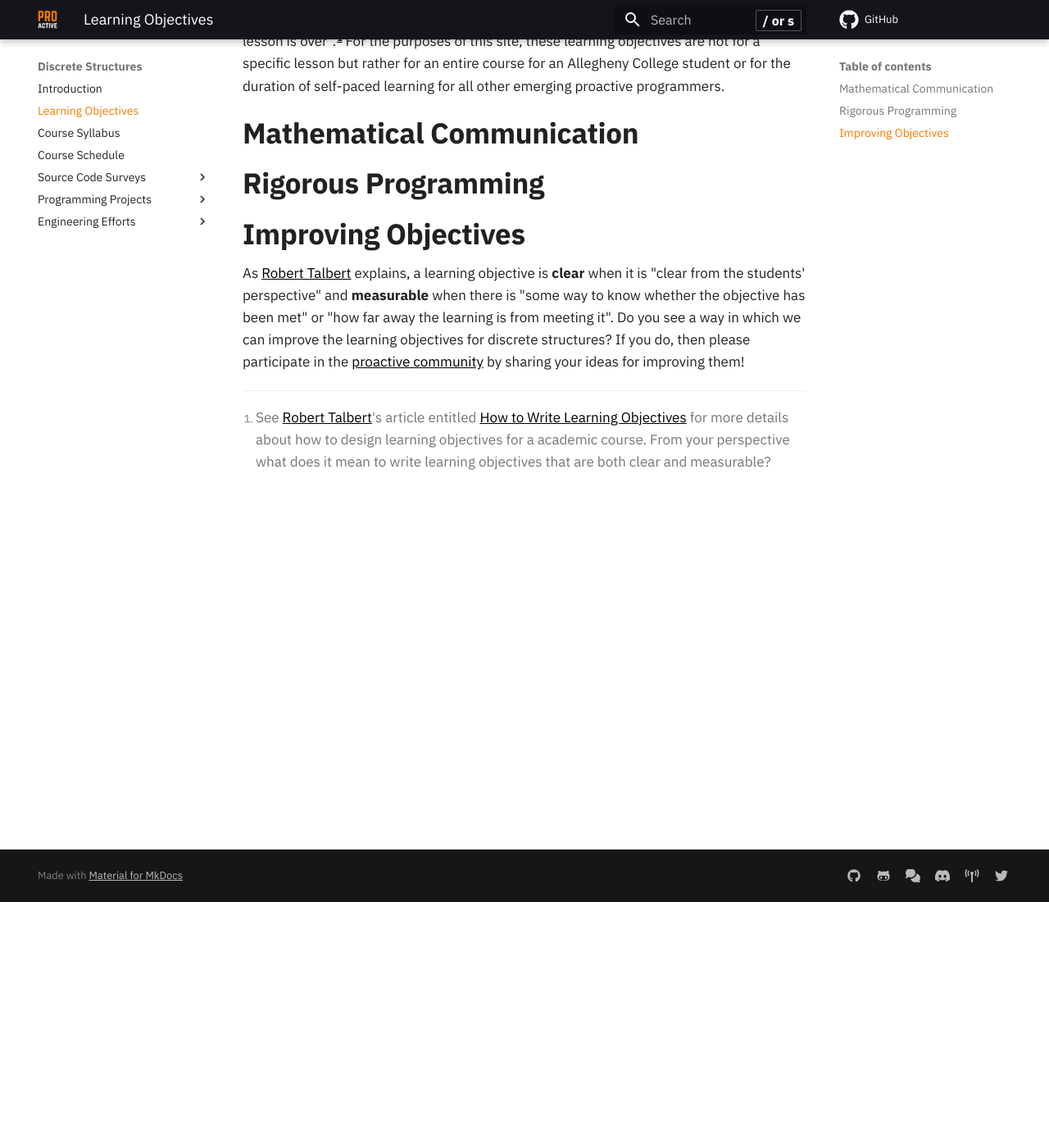
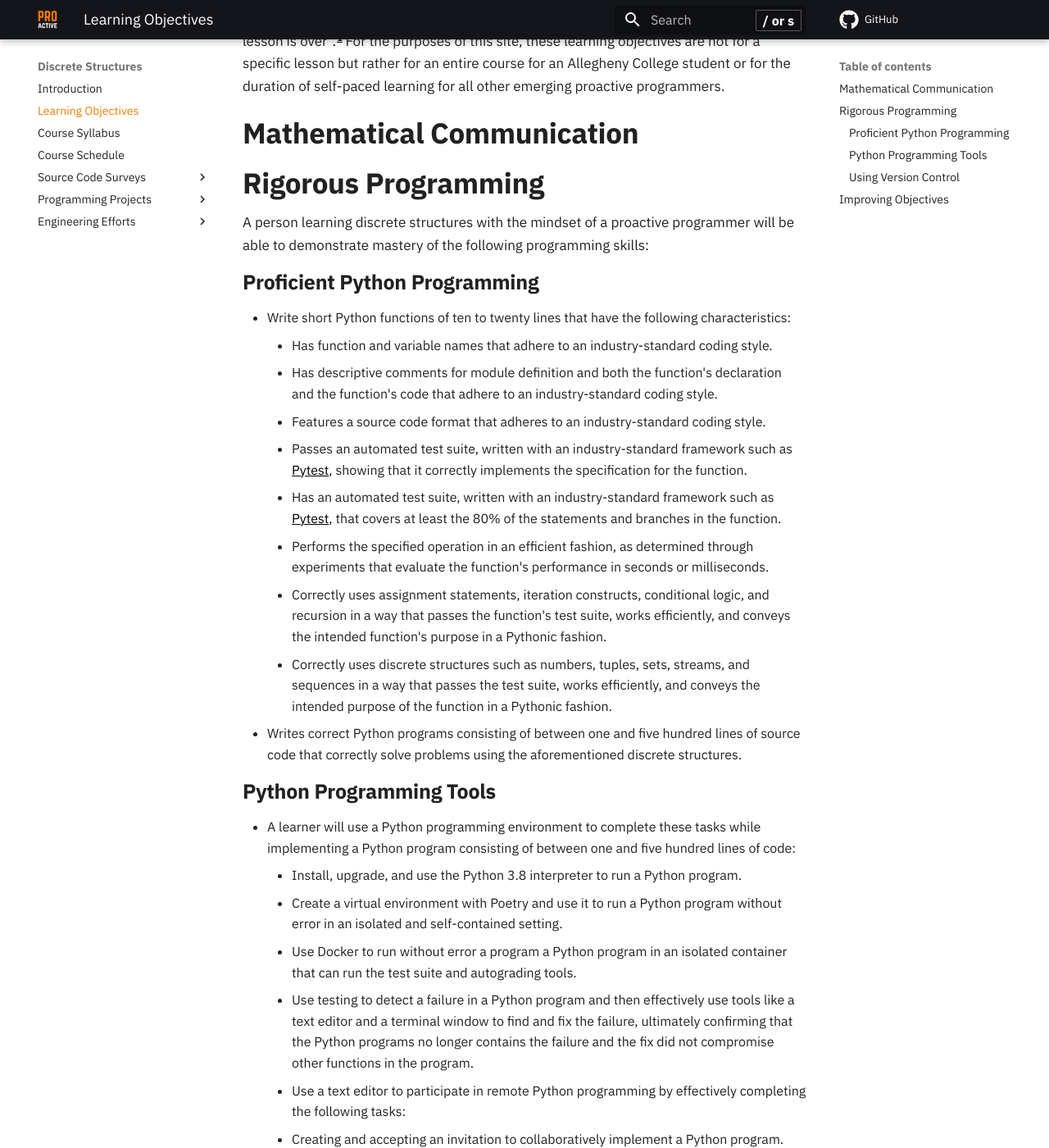
Before and after one commit to ProactiveProgrammers/www.proactiveprogrammers.com, an MkDocs documentation site: the page built from docs/discrete-structures/learning-objectives-discrete-structures.md, in a window 1280 px wide and 1400 px high, scrolled down 300 px. Shown: the whole window at 82% size. Built offline with MkDocs 1.6.1 and Material for MkDocs 9.7.7, drawn with Linux system fonts in a browser that asks for light colours; comment, search, counter and statistics services are not loaded; some of the changed text lies outside the part shown.

Commit message:
feat: Add draft of learning-objectives-discrete-structures.

```diff
--- a/docs/discrete-structures/learning-objectives-discrete-structures.md
+++ b/docs/discrete-structures/learning-objectives-discrete-structures.md
@@ -12,9 +12,88 @@ emerging proactive programmers.
 
 ## Mathematical Communication
 
+## Rigorous Programming
 
+A person learning discrete structures with the mindset of a proactive programmer
+will be able to demonstrate mastery of the following programming skills:
 
-## Rigorous Programming
+### Proficient Python Programming
+
+  - Write short Python functions of ten to twenty lines that have the following
+    characteristics:
+    - Has function and variable names that adhere to an industry-standard coding
+      style.
+    - Has descriptive comments for module definition and both the function's
+      declaration and the function's code that adhere to an industry-standard
+      coding style.
+    - Features a source code format that adheres to an industry-standard coding
+      style.
+    - Passes an automated test suite, written with an industry-standard
+      framework such as [Pytest](https://docs.pytest.org/), showing that it
+      correctly implements the specification for the function.
+    - Has an automated test suite, written with an industry-standard framework
+      such as [Pytest](https://docs.pytest.org/), that covers at least the 80%
+      of the statements and branches in the function.
+    - Performs the specified operation in an efficient fashion, as determined
+      through experiments that evaluate the function's performance in seconds or
+      milliseconds.
+    - Correctly uses assignment statements, iteration constructs, conditional
+      logic, and recursion in a way that passes the function's test suite, works
+      efficiently, and conveys the intended function's purpose in a Pythonic
+      fashion.
+    - Correctly uses discrete structures such as numbers, tuples, sets, streams,
+      and sequences in a way that passes the test suite, works efficiently, and
+      conveys the intended purpose of the function in a Pythonic fashion.
+  - Writes correct Python programs consisting of between one and five hundred
+    lines of source code that correctly solve problems using the aforementioned
+    discrete structures.
+
+### Python Programming Tools
+
+  - A learner will use a Python programming environment to complete these tasks
+    while implementing a Python program consisting of between one and five
+      hundred lines of code:
+    - Install, upgrade, and use the Python 3.8 interpreter to run a Python
+      program.
+    - Create a virtual environment with Poetry and use it to run a Python
+      program without error in an isolated and self-contained setting.
+    - Use Docker to run without error a program a Python program in an isolated
+      container that can run the test suite and autograding tools.
+    - Use testing to detect a failure in a Python program and then effectively
+      use tools like a text editor and a terminal window to find and fix the
+      failure, ultimately confirming that the Python programs no longer contains
+      the failure and the fix did not compromise other functions in the program.
+    - Use a text editor to participate in remote Python programming by
+      effectively completing the following tasks:
+      - Creating and accepting an invitation to collaboratively implement a
+        Python program.
+      - Collaboratively sharing a terminal window with a remote developer.
+      - Running a Python program that starts a server and then sharing the
+        access to that server with a remote developer.
+
+### Using Version Control
+
+  - A learner will use the GitHub version control system in the following
+    fashion:
+    - Clone a GitHub repository without error using either a terminal window or
+      an extension for Git integration in a text editor like VS Code.
+    - Write short and descriptive commit messages that explain the specific way
+      in which a commit changes the source code and documentation in the GitHub
+      repository.
+    - Use GitHub pre-commit hooks to ensure that all of the source code,
+      technical writing, and commit messages adhere to the industry standards
+      for content and format.
+    - Navigate reports produced by GitHub Actions so as to determine which
+      aspects of a GitHub repository do not adhere to a project's specification.
+    - Use the GitHub Flow model to implement specific features in a branch of a
+      GitHub repository and then merge that branch to the main one only after
+      all the checks run by GitHub Actions pass as required.
+    - Create and discuss programming and technical writing issues through the
+      use of the GitHub issue tracker, furnishing descriptive issue titles and
+      descriptions that adhere to industry best practices.
+    - Submit completed projects that pass all of the instructor-provided and
+      industry-standard checks, as evidenced through the report of a passing
+      build by GitHub Actions.
 
 ## Improving Objectives
 
```
